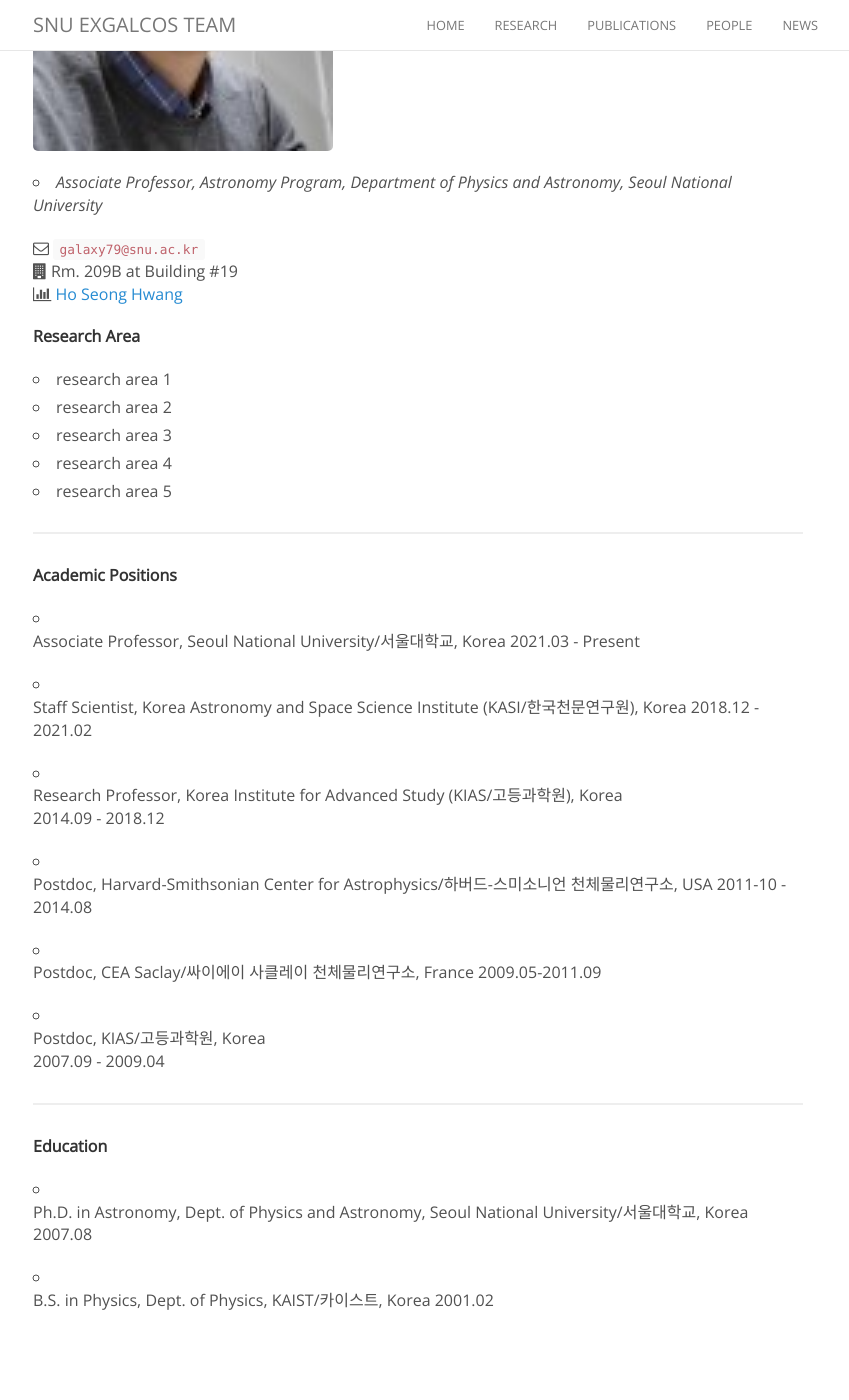
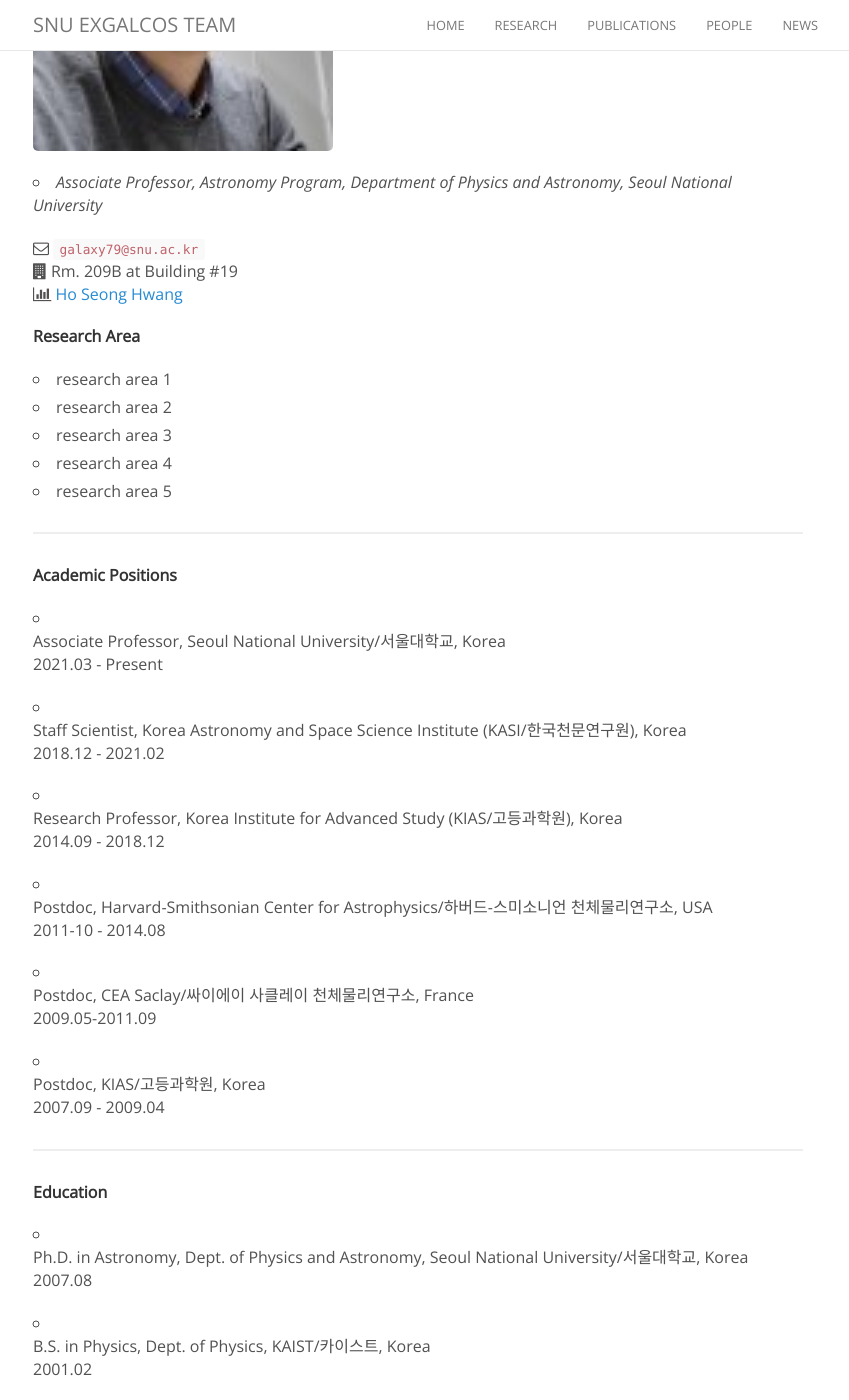
Before and after one commit to exgalcos/exgalcos.github.io, a Jekyll site: the page built from _people/hoseong_hwang.md, in a window 1280 px wide and 1400 px high, scrolled down 390 px. Shown: the whole window, without its empty margins (222-1071 px from the left). Built offline with Jekyll 4.4.1, drawn with Linux system fonts in a browser that asks for light colours; nearby versions of some CDN libraries; comment, search, counter and statistics services are not loaded; before the commit the page ends 1722 px from its top, so only the background shows below that.

```diff
--- a/_people/hoseong_hwang.md
+++ b/_people/hoseong_hwang.md
@@ -22,29 +22,29 @@ avatar: hoseong_hwang.jpg
 <hr>
 
 **Academic Positions**<br>
-* Associate Professor, Seoul National University/서울대학교, Korea
+* Associate Professor, Seoul National University/서울대학교, Korea<br>
   2021.03 - Present
 
-* Staff Scientist, Korea Astronomy and Space Science Institute (KASI/한국천문연구원), Korea
+* Staff Scientist, Korea Astronomy and Space Science Institute (KASI/한국천문연구원), Korea<br>
   2018.12 - 2021.02
 
-* Research Professor, Korea Institute for Advanced Study (KIAS/고등과학원), Korea
+* Research Professor, Korea Institute for Advanced Study (KIAS/고등과학원), Korea<br>
   2014.09 - 2018.12
 
-* Postdoc, Harvard-Smithsonian Center for Astrophysics/하버드-스미소니언 천체물리연구소, USA
+* Postdoc, Harvard-Smithsonian Center for Astrophysics/하버드-스미소니언 천체물리연구소, USA<br>
   2011-10 - 2014.08
 
-* Postdoc, CEA Saclay/싸이에이 사클레이 천체물리연구소, France
+* Postdoc, CEA Saclay/싸이에이 사클레이 천체물리연구소, France<br>
   2009.05-2011.09
 
-* Postdoc, KIAS/고등과학원, Korea
+* Postdoc, KIAS/고등과학원, Korea<br>
   2007.09 - 2009.04
 
 <hr>
 
 **Education**<br>
-* Ph.D. in Astronomy, Dept. of Physics and Astronomy, Seoul National University/서울대학교, Korea
+* Ph.D. in Astronomy, Dept. of Physics and Astronomy, Seoul National University/서울대학교, Korea<br>
   2007.08
 
-* B.S. in Physics, Dept. of Physics, KAIST/카이스트, Korea
+* B.S. in Physics, Dept. of Physics, KAIST/카이스트, Korea<br>
   2001.02
```
